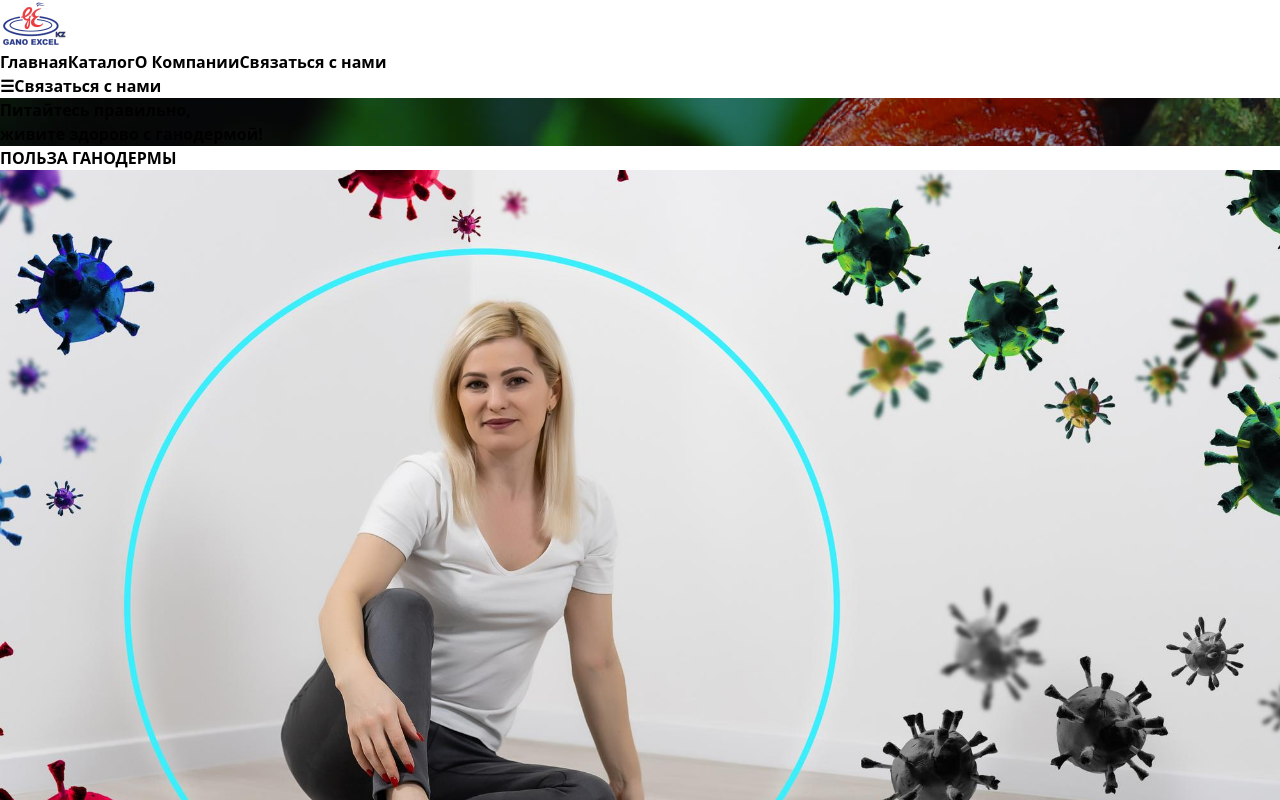
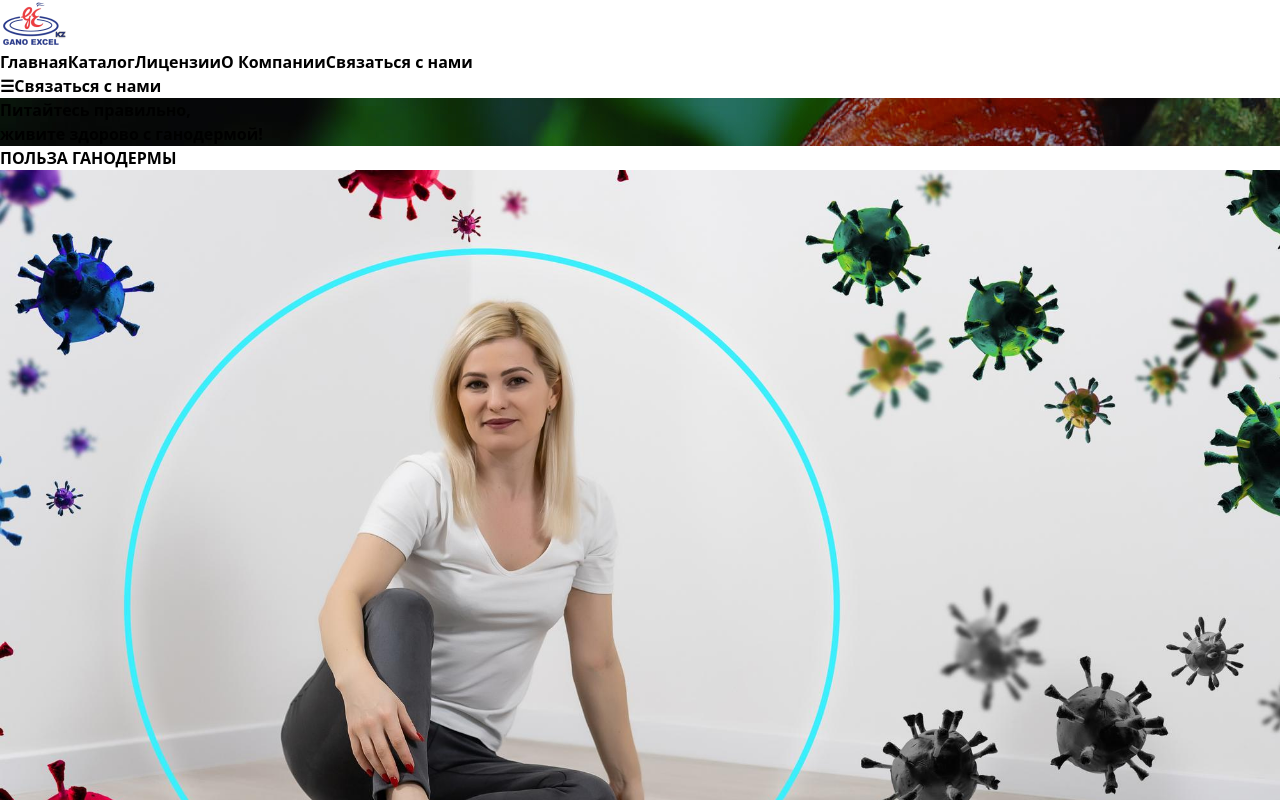
Before and after one commit to haentis/GanoExcel, a React (Vite) app in the folder client/gano-app/: page / in a window 1280 px wide. Shown: the top 800 px of the page. Built offline with nearby package versions, Linux system fonts and the light colour scheme; grey boxes are pictures that could not be loaded.

Commit message:
add new page

```diff
--- a/client/gano-app/src/App.jsx
+++ b/client/gano-app/src/App.jsx
@@ -4,6 +4,7 @@ import Home from "./pages/Home";
 import { BrowserRouter, Route, Routes } from "react-router";
 import FullTovar from "./pages/FullTovar";
 import Contact from "./pages/Contact";
+import License from "./pages/License";
 function App() {
 
 
@@ -15,6 +16,7 @@ function App() {
         <Route path="/Catalog" element={<Catalog/>}/>
         <Route path="/AboutUs" element={<AboutUs/>}/>
         <Route path="/Contact" element={<Contact/>}/>
+        <Route path="/License" element={<License/>}/>
         <Route path="/product/:id" element={<FullTovar/>} />
       </Routes>
     </BrowserRouter>
--- a/client/gano-app/src/components/Header.jsx
+++ b/client/gano-app/src/components/Header.jsx
@@ -30,10 +30,17 @@ function Header() {
                         Каталог
                     </Link>
                     <Link
+                        to={'/License'}
+                        className="hover:text-blue-600 transition duration-300"
+                    >
+                        Лицензии
+                    </Link>
+                    <Link
                         to={'/AboutUs'}
                         className="hover:text-blue-600 transition duration-300">
                         О Компании
                     </Link>
+
                     <Link
                         to={'/Contact'}
                         className={`bg-blue-500 lg:hidden text-white px-5 py-2 rounded-full shadow-md min-w-28 inline-block hover:bg-blue-600 transition duration-300`}>
--- /dev/null
+++ b/client/gano-app/src/pages/License.jsx
@@ -0,0 +1,23 @@
+import Header from "../components/Header";
+
+
+function License(){
+    return(
+        <>
+            <Header/>
+            <iframe
+                src="https://heyzine.com/flip-book/c241a8f244.html"
+                width="100%"
+                height="1000"
+                frameborder="0"
+                allowfullscreen
+                className="pt-24"
+                >
+            </iframe>
+
+        </>
+    )
+}
+
+
+export default License;
```
